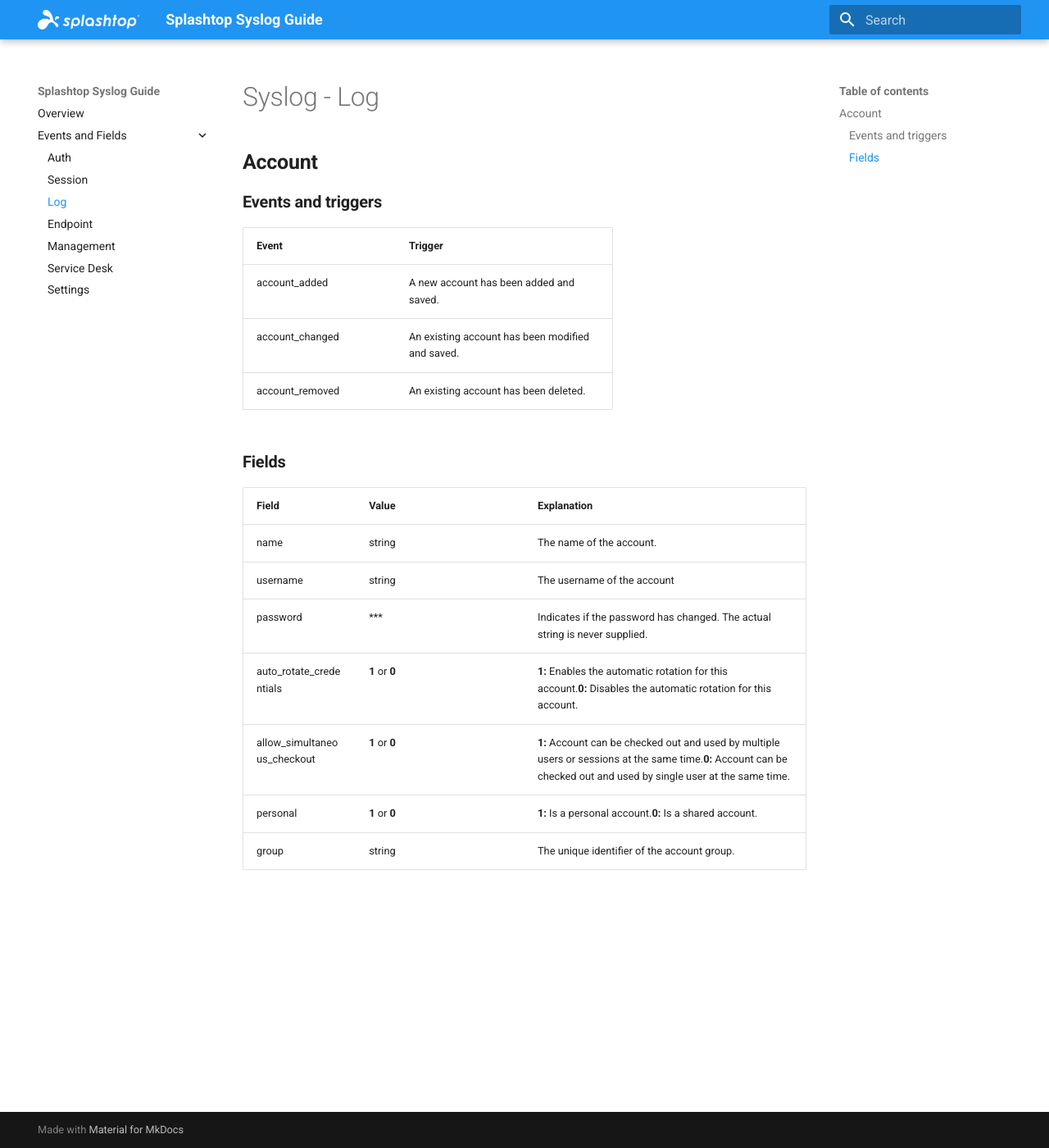
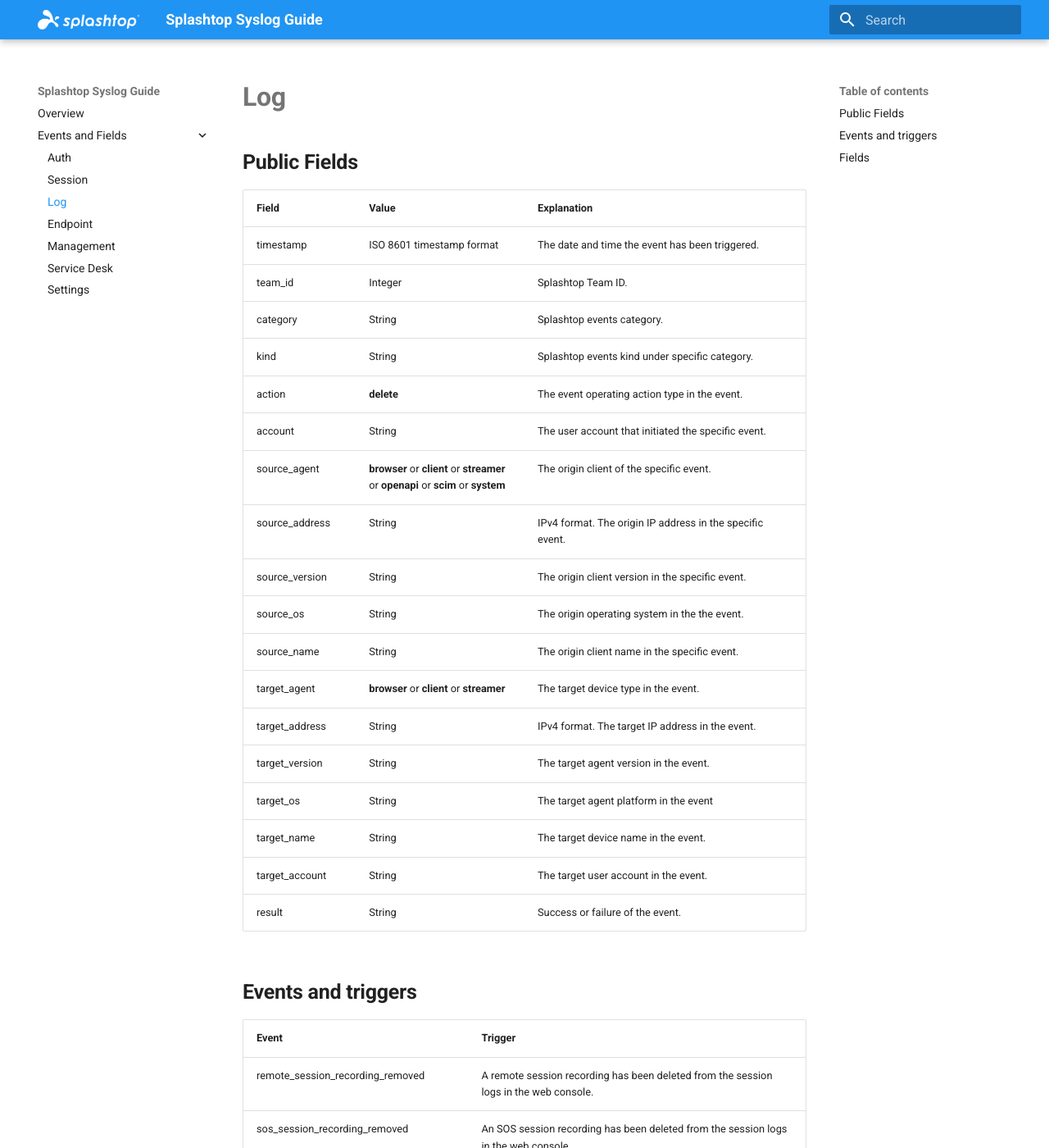
Before and after one commit to little-potato/my-syslog-docs, an MkDocs documentation site: the page built from docs/category/log.md, in a window 1280 px wide and 1400 px high. Shown: the whole window at 82% size. Built offline with MkDocs 1.6.1 and Material for MkDocs 9.7.7, drawn with Linux system fonts in a browser that asks for light colours; some of the changed text lies outside the part shown.

Commit message:
Update log.md

```diff
--- a/docs/category/log.md
+++ b/docs/category/log.md
@@ -1,23 +1,39 @@
-# Syslog - Log
+# **Log**
 
-## **Account**
+## **Public Fields**
 
-### **Events and triggers**
+| Field | Value | **Explanation** |
+| --- | --- | --- |
+| timestamp | ISO 8601 timestamp format | The date and time the event has been triggered. |
+| team_id | Integer | Splashtop Team ID. |
+| category | String | Splashtop events category. |
+| kind | String | Splashtop events kind under specific category. |
+| action | **delete** | The event operating action type in the event. |
+| account | String | The user account that initiated the specific event. |
+| source_agent | **browser** or **client** or **streamer** or **openapi** or **scim** or **system** | The origin client of the specific event. |
+| source_address | String | IPv4 format. The origin IP address in the specific event. |
+| source_version | String | The origin client version in the specific event. |
+| source_os | String | The origin operating system in the the event. |
+| source_name | String | The origin client name in the specific event. |
+| target_agent | **browser** or **client** or **streamer** | The target device type in the event. |
+| target_address | String | IPv4 format. The target IP address in the event. |
+| target_version | String | The target agent version in the event. |
+| target_os | String | The target agent platform in the event |
+| target_name | String | The target device name in the event. |
+| target_account | String | The target user account in the event. |
+| result | String | Success or failure of the event. |
+
+## **Events and triggers**
 
 | **Event** | **Trigger** |
 | --- | --- |
-| account_added | A new account has been added and saved. |
-| account_changed | An existing account has been modified and saved. |
-| account_removed | An existing account has been deleted. |
+| remote_session_recording_removed | A remote session recording has been deleted from the session logs in the web console. |
+| sos_session_recording_removed | An SOS session recording has been deleted from the session logs in the web console. |
 
-### **Fields**
+## **Fields**
 
 | **Field** | **Value** | **Explanation** |
 | --- | --- | --- |
-| name | string | The name of the account. |
-| username | string | The username of the account |
-| password | *** | Indicates if the password has changed. The actual string is never supplied. |
-| auto_rotate_credentials | **1** or **0** | **1:** Enables the automatic rotation for this account.**0:** Disables the automatic rotation for this account. |
-| allow_simultaneous_checkout | **1** or **0** | **1:** Account can be checked out and used by multiple users or sessions at the same time.**0:** Account can be checked out and used by single user at the same time. |
-| personal | **1** or **0** | **1:** Is a personal account.**0:** Is a shared account. |
-| group | string | The unique identifier of the account group. |
+| target | String | The user account that the deleted session recording belongs to. |
+| start_time | String | The start time of the session that the deleted recording belongs to. |
+| end_time | String | The end time of the session that the deleted recording belongs to. |
```
